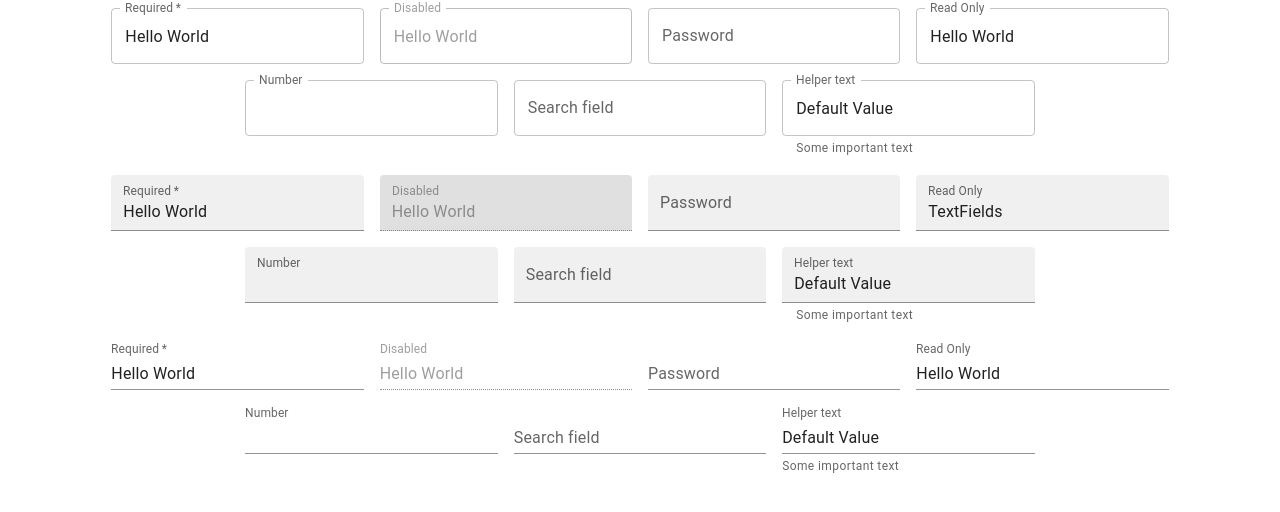
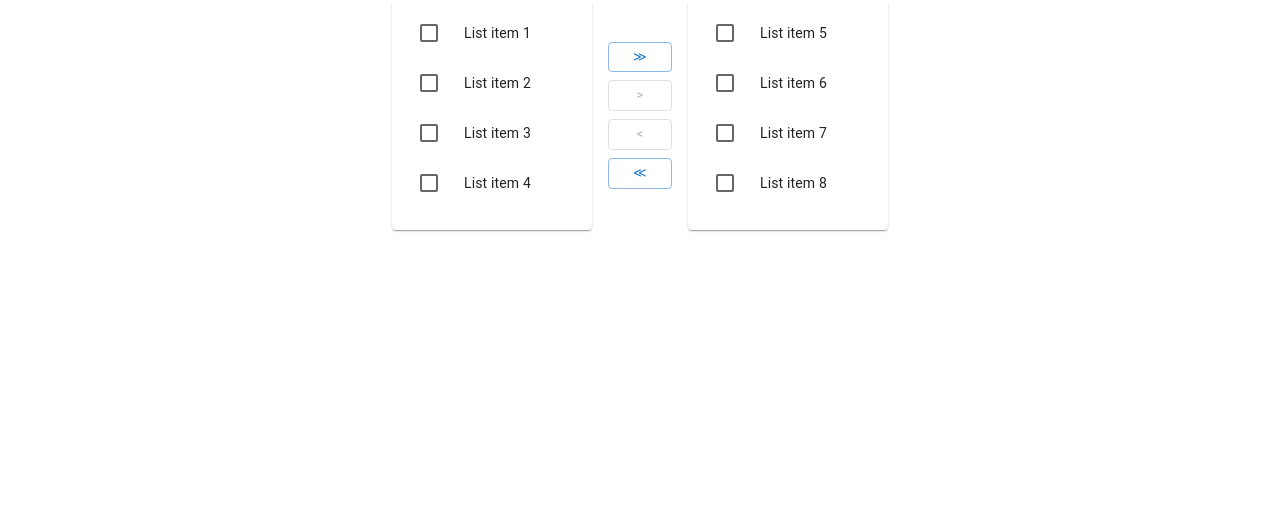
Before and after one commit to sinhasudhanshu/My-React-App, a React (Create React App) app: page / in a window 1280 px wide. Shown: the top 512 px of the page. Built offline with nearby package versions, Linux system fonts and the light colour scheme.

Commit message:
transfer List
transfer data from one coloum to another

```diff
--- a/src/App.js
+++ b/src/App.js
@@ -12,7 +12,8 @@ import './App.css';
 //import SliderVolumeButton from './components/SliderVolumeButton';
 //import BasicSwitchButton from './components/BasicSwitchButton';
 //import SwitchColor from './components/Switch
-import TextFields from './components/TextFields';
+//import TextFields from './components/TextFields';
+import TransferLists from './components/TransferLists';
 //import MyButtons from './components/MyButtons';
 //import MyButtonsGroup from './components/MyButtonsGroup';
 
@@ -22,7 +23,7 @@ function App() {
 
         <center>
 
-       <TextFields/>
+       <TransferLists/>
 
         </center>
 
--- /dev/null
+++ b/src/components/TransferLists.js
@@ -0,0 +1,144 @@
+import * as React from 'react';
+import Grid from '@mui/material/Grid';
+import List from '@mui/material/List';
+import ListItem from '@mui/material/ListItem';
+import ListItemIcon from '@mui/material/ListItemIcon';
+import ListItemText from '@mui/material/ListItemText';
+import Checkbox from '@mui/material/Checkbox';
+import Button from '@mui/material/Button';
+import Paper from '@mui/material/Paper';
+
+function not(a , b) {
+  return a.filter((value) => b.indexOf(value) === -1);
+}
+
+function intersection(a, b) {
+  return a.filter((value) => b.indexOf(value) !== -1);
+}
+
+ function TransferLists() {
+  const [checked, setChecked] = React.useState([]);
+  const [left, setLeft] = React.useState([0, 1, 2, 3]);
+  const [right, setRight] = React.useState([4, 5, 6, 7]);
+
+  const leftChecked = intersection(checked, left);
+  const rightChecked = intersection(checked, right);
+
+  const handleToggle = (value) => () => {
+    const currentIndex = checked.indexOf(value);
+    const newChecked = [...checked];
+
+    if (currentIndex === -1) {
+      newChecked.push(value);
+    } else {
+      newChecked.splice(currentIndex, 1);
+    }
+
+    setChecked(newChecked);
+  };
+
+  const handleAllRight = () => {
+    setRight(right.concat(left));
+    setLeft([]);
+  };
+
+  const handleCheckedRight = () => {
+    setRight(right.concat(leftChecked));
+    setLeft(not(left, leftChecked));
+    setChecked(not(checked, leftChecked));
+  };
+
+  const handleCheckedLeft = () => {
+    setLeft(left.concat(rightChecked));
+    setRight(not(right, rightChecked));
+    setChecked(not(checked, rightChecked));
+  };
+
+  const handleAllLeft = () => {
+    setLeft(left.concat(right));
+    setRight([]);
+  };
+
+  const customList = (items) => (
+    <Paper sx={{ width: 200, height: 230, overflow: 'auto' }}>
+      <List dense component="div" role="list">
+        {items.map((value) => {
+          const labelId = `transfer-list-item-${value}-label`;
+
+          return (
+            <ListItem
+              key={value}
+              role="listitem"
+              button
+              onClick={handleToggle(value)}
+            >
+              <ListItemIcon>
+                <Checkbox
+                  checked={checked.indexOf(value) !== -1}
+                  tabIndex={-1}
+                  disableRipple
+                  inputProps={{
+                    'aria-labelledby': labelId,
+                  }}
+                />
+              </ListItemIcon>
+              <ListItemText id={labelId} primary={`List item ${value + 1}`} />
+            </ListItem>
+          );
+        })}
+      </List>
+    </Paper>
+  );
+
+  return (
+    <Grid container spacing={2} justifyContent="center" alignItems="center">
+      <Grid item>{customList(left)}</Grid>
+      <Grid item>
+        <Grid container direction="column" alignItems="center">
+          <Button
+            sx={{ my: 0.5 }}
+            variant="outlined"
+            size="small"
+            onClick={handleAllRight}
+            disabled={left.length === 0}
+            aria-label="move all right"
+          >
+            ≫
+          </Button>
+          <Button
+            sx={{ my: 0.5 }}
+            variant="outlined"
+            size="small"
+            onClick={handleCheckedRight}
+            disabled={leftChecked.length === 0}
+            aria-label="move selected right"
+          >
+            &gt;
+          </Button>
+          <Button
+            sx={{ my: 0.5 }}
+            variant="outlined"
+            size="small"
+            onClick={handleCheckedLeft}
+            disabled={rightChecked.length === 0}
+            aria-label="move selected left"
+          >
+            &lt;
+          </Button>
+          <Button
+            sx={{ my: 0.5 }}
+            variant="outlined"
+            size="small"
+            onClick={handleAllLeft}
+            disabled={right.length === 0}
+            aria-label="move all left"
+          >
+            ≪
+          </Button>
+        </Grid>
+      </Grid>
+      <Grid item>{customList(right)}</Grid>
+    </Grid>
+  );
+}
+export default TransferLists;
```
